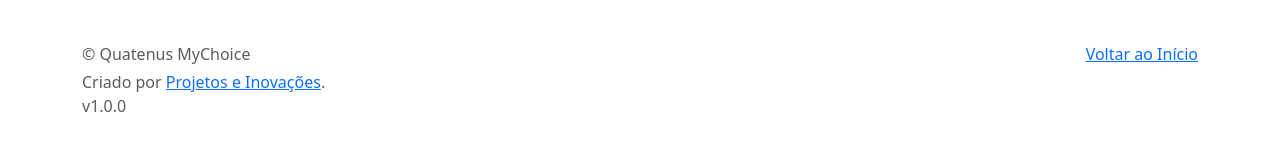
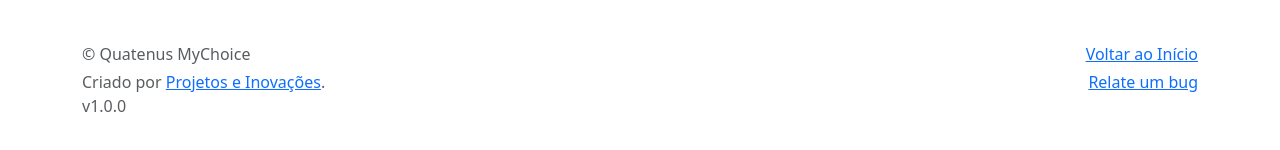
Before and after one commit to kerstenbr/Quatenus-MyChoice-Products-Prototype, a plain HTML site: page index.html in a window 1280 px wide. Shown: the part 1128-1278 px from the top of the page. Drawn offline with Linux system fonts and the light colour scheme.

Commit message:
paragrafo

```diff
--- a/index.html
+++ b/index.html
@@ -88,6 +88,9 @@
         <a href="#">Voltar ao Início</a>
       </p>
       <p class="mb-1">&copy; Quatenus MyChoice</p>
+      <p class="float-end mb-1">
+        <a href="#">Relate um bug</a>
+      </p>
       <p class="mb-0">Criado por <a href="https://kerstenbr.github.io/SitePei/" target=”_blank”>Projetos e Inovações</a>.</p>
       <p>v1.0.0</p>
     </div>
```
